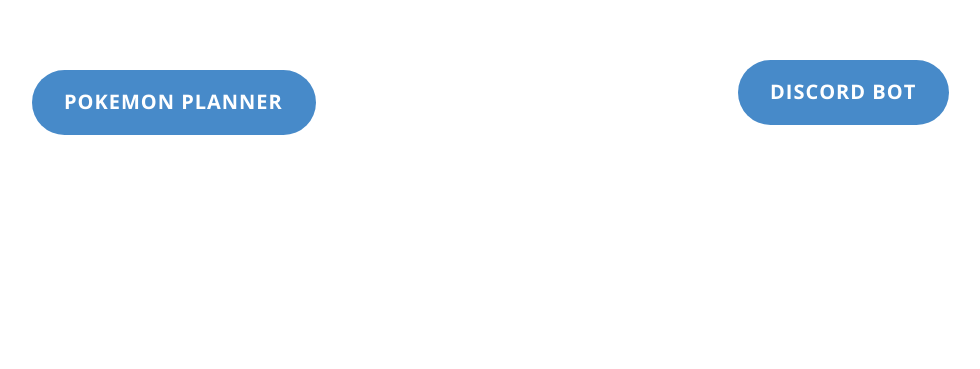
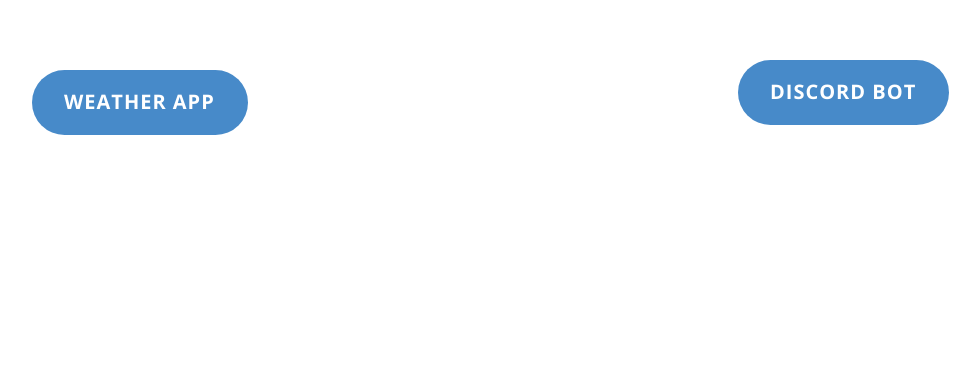
Before and after one commit to Makashi2021/makashi.home, a plain HTML site: page index.html in a window 1280 px wide. Shown: the part 404-773 px from the top of the page, without its empty margins (149-1129 px from the left). Drawn offline with nearby package versions, Linux system fonts and the light colour scheme.

Commit message:
Update index.html

```diff
--- a/index.html
+++ b/index.html
@@ -34,7 +34,7 @@
       <div class="u-clearfix u-sheet u-sheet-1">
         <a href="https://www.bot.makashi.dev/" class="u-btn u-btn-round u-button-style u-hover-palette-1-light-1 u-palette-1-base u-radius-50 u-btn-1" target="_blank" data-animation-name="fadeIn" data-animation-duration="1250" data-animation-delay="500" data-animation-direction="">Discord Bot<br>
         </a>
-        <a href="https://www.pk.makashi.dev/" class="u-btn u-btn-round u-button-style u-hover-palette-1-light-1 u-palette-1-base u-radius-50 u-btn-2" target="_blank" data-animation-name="fadeIn" data-animation-duration="1250" data-animation-delay="500" data-animation-direction="">Pokemon Planner</a>
+       <a href="https://www.weather.makashi.dev/" class="u-btn u-btn-round u-button-style u-hover-palette-1-light-1 u-palette-1-base u-radius-50 u-btn-2 animated fadeIn-played" target="_blank" data-animation-name="fadeIn" data-animation-duration="1250" data-animation-delay="500" data-animation-direction="" style="will-change: opacity; animation-duration: 1250ms;">Weather App</a>
         <div class="u-clearfix u-custom-html u-custom-html-1"><!-- Smartsupp Live Chat script -->
           <script type="text/javascript"> var _smartsupp = _smartsupp || {};
 	_smartsupp.key = '2e1c6775cd5d441119a2917ee032d75fb286c638';
```
